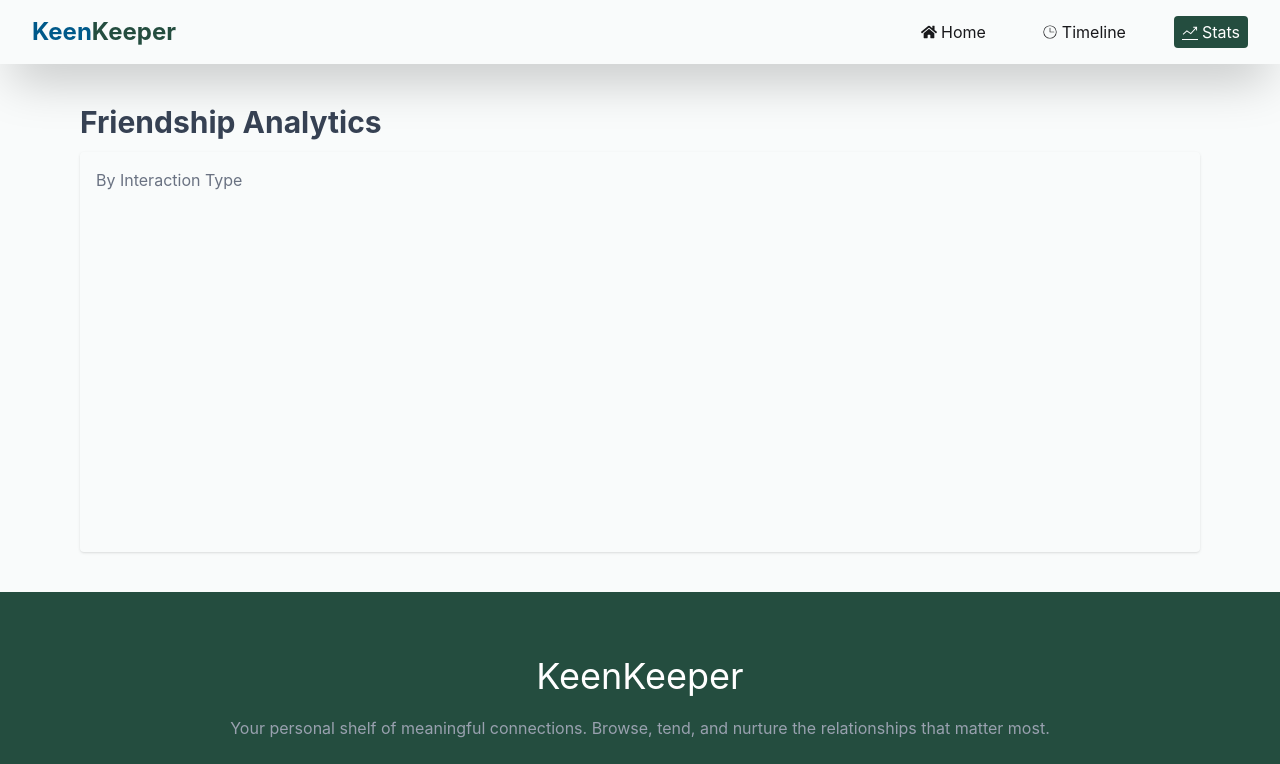
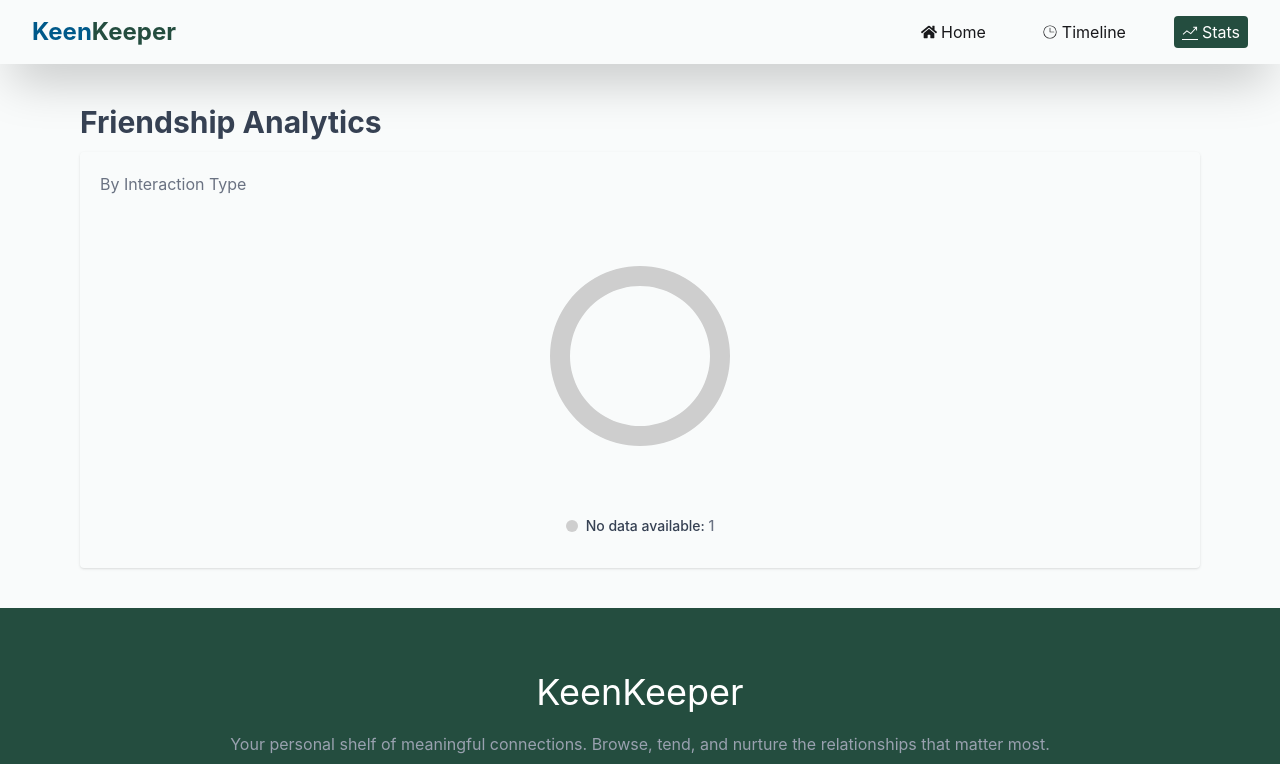
Before and after one commit to rashidulislamg71/keen-keeper, a React (Vite) app: page /stats in a window 1280 px wide. Shown: the top 764 px of the page. Built offline with nearby package versions, Linux system fonts and the light colour scheme.

Commit message:
stats page and rechart added

```diff
--- a/src/Components/Friends/Friends.jsx
+++ b/src/Components/Friends/Friends.jsx
@@ -1,15 +1,18 @@
 import React from 'react'
 import FriendsList from './FriendsList'
 import { useLoaderData } from 'react-router-dom'
+import { HashLoader } from 'react-spinners';
 
 function Friends() {
     const friends = useLoaderData();
-
     return (
         <div className='py-10 md:pb-16 px-4 md:px-16'>
-            <h1 className='font-bold text-2xl mb-10 text-center'>Your Friends</h1>
-            <FriendsList friends={friends} />
+            <h1 className='font-bold text-2xl mb-5 '>Your Friends</h1>
+            <div>
+                <FriendsList friends={friends} />
+            </div>
         </div>
+
     )
 }
 
--- /dev/null
+++ b/src/Components/PieChart/PieChart.jsx
@@ -0,0 +1,76 @@
+import React, { useContext, useMemo } from 'react';
+import { PieChart, Pie, Cell, ResponsiveContainer, Tooltip } from 'recharts';
+import { Context } from '../../ContextAPI/Context';
+
+
+
+function CustomPieChart() {
+
+    const { timelineStats } = useContext(Context);
+    console.log(timelineStats)
+
+    const chartData = useMemo(() => {
+        if (!timelineStats) return [];
+
+        const data = [
+            { name: "Call", value: timelineStats.call || 0, color: '#244d3f' },
+            { name: "Text", value: timelineStats.text || 0, color: '#13af79' },
+            { name: "Video", value: timelineStats.video || 0, color: '#0ab29e' }
+        ]
+
+        const total = data.reduce((sum, item) => sum + item.value, 0);
+
+        if (total === 0) {
+            return [
+                { name: "No data available", value: 1, color: '#cecece' }
+            ];
+        }
+        return data;
+
+    }, [timelineStats]);
+
+    return (
+        <div className="flex flex-col items-center w-full max-w-md mx-auto">
+
+            <div className="w-full h-80">
+                <ResponsiveContainer className={"outline-none"} >
+                    <PieChart>
+                        <Pie
+                            data={chartData}
+                            cx="50%"
+                            cy="50%"
+                            innerRadius={70}
+                            outerRadius={90}
+                            paddingAngle={5}
+                            cornerRadius={5}
+                            dataKey="value"
+                        >
+                            {chartData.map((entry, index) => (
+                                <Cell key={`cell-${index}`} fill={entry.color} stroke="none" />
+                            ))}
+                        </Pie>
+                        <Tooltip />
+                    </PieChart>
+                </ResponsiveContainer>
+            </div>
+
+            <div className="flex justify-center gap-5 w-full px-4">
+                {chartData.map((item, index) => (
+                    <div key={index} className="flex items-center space-x-2">
+
+                        <div
+                            className="w-3 h-3 rounded-full"
+                            style={{ backgroundColor: item.color }}
+                        ></div>
+
+                        <span className="text-sm font-medium text-gray-700">
+                            {item.name}: <span className="text-gray-500">{item.value}</span>
+                        </span>
+                    </div>
+                ))}
+            </div>
+        </div>
+    );
+}
+
+export default CustomPieChart;
--- a/src/Components/Root/Root.jsx
+++ b/src/Components/Root/Root.jsx
@@ -13,7 +13,7 @@ function Root() {
 
             <main className="flex-wrap">
                 {navigation.state === "loading" ? (
-                    <div className="flex justify-center items-center ">
+                    <div className="flex justify-center items-center h-[90vh] ">
                         <HashLoader
                             color="rgb(20, 102, 73)"
                             size={30}
--- a/src/ContextAPI/Context.jsx
+++ b/src/ContextAPI/Context.jsx
@@ -25,6 +25,7 @@ const ContextProvider = ({ children }) => {
             pauseOnHover: true,
             draggable: true,
             progress: undefined,
+            closeButton: false,
             theme: "light",
             transition: Bounce,
         })
@@ -37,8 +38,10 @@ const ContextProvider = ({ children }) => {
         setFilterTimeline(type);
     };
 
-
-
+    const timelineStats = timeline.reduce((acc, item) => {
+        acc[item.type] = (acc[item.type] || 0) + 1;
+        return acc;
+    }, {});
 
 
     const data = {
@@ -47,7 +50,8 @@ const ContextProvider = ({ children }) => {
         filterTimeline,
         setFilterTimeline,
         handleTimelineUpdate,
-        handleTimelineFilter
+        handleTimelineFilter,
+        timelineStats
     }
     return (
         <Context.Provider value={data}>
--- a/src/Pages/StatsPage.jsx
+++ b/src/Pages/StatsPage.jsx
@@ -1,12 +1,17 @@
 import React from 'react'
+import PieChartWithPaddingAngle from '../Components/PieChart/PieChart'
 
 function StatsPage() {
   return (
     <div className="px-4 py-10 md:py16 md:px-20">
       <div>
         <h1 className='mb-3 font-bold text-2xl md:text-3xl text-gray-700'>Friendship Analytics</h1>
-        <div className='p-4 rounded shadow h-100 w-full'>
+        <div className='p-5 pb-8 rounded shadow h-auto w-full'>
           <p className='text-base text-gray-500'>By Interaction Type</p>
+
+          <div>
+            <PieChartWithPaddingAngle />
+          </div>
         </div>
       </div>
     </div>
--- a/src/main.jsx
+++ b/src/main.jsx
@@ -4,24 +4,13 @@ import './index.css';
 import ContextProvider, { Context } from './ContextAPI/Context.jsx';
 import { RouterProvider } from 'react-router-dom';
 import routers from './router/Router.jsx';
-import { ToastContainer, Bounce } from 'react-toastify';
+import { ToastContainer } from 'react-toastify';
 
 createRoot(document.getElementById('root')).render(
   <StrictMode>
     <ContextProvider>
       <RouterProvider router={routers} />
-      <ToastContainer
-        position="top-center"
-        autoClose={100}
-        hideProgressBar
-        newestOnTop={false}
-        rtl={false}
-        pauseOnFocusLoss={false}
-        draggable
-        pauseOnHover
-        theme="light"
-      transition={Bounce}
-      />
+      <ToastContainer />
     </ContextProvider>
   </StrictMode>,
 )
```
